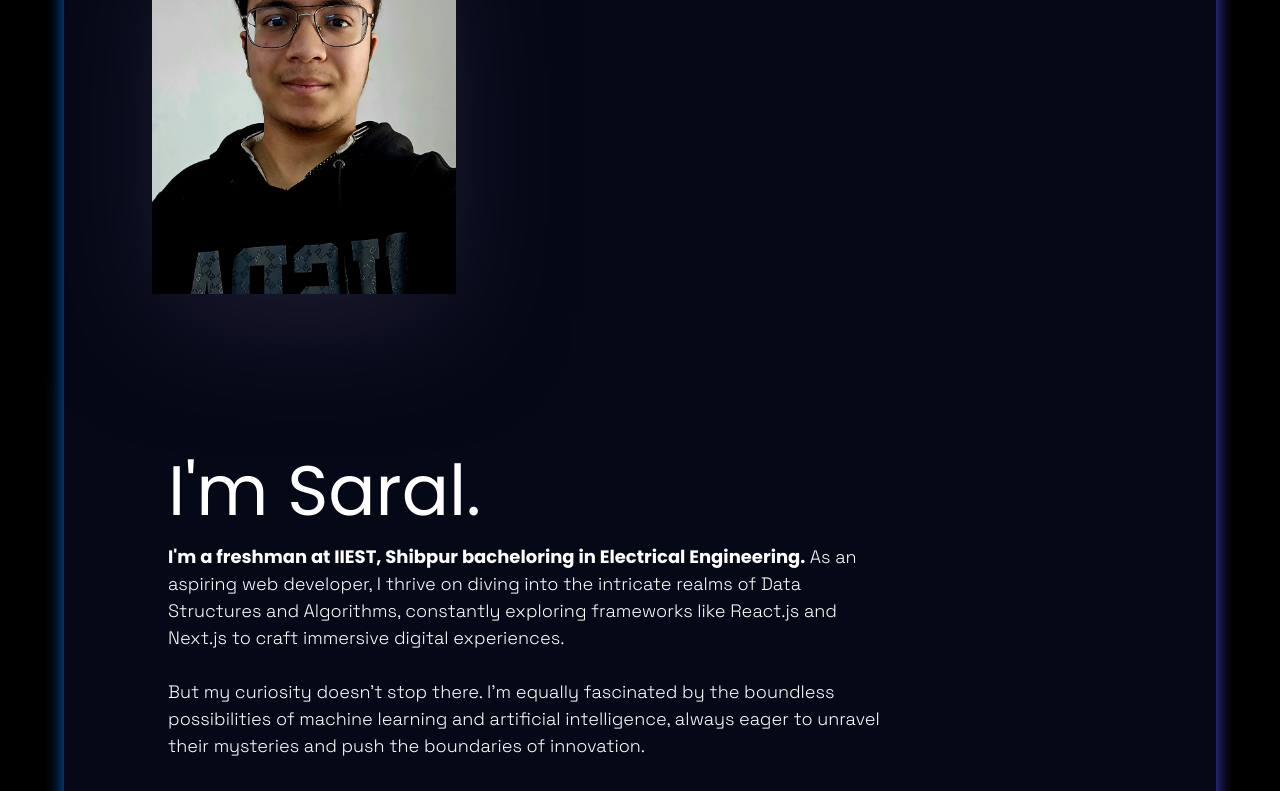
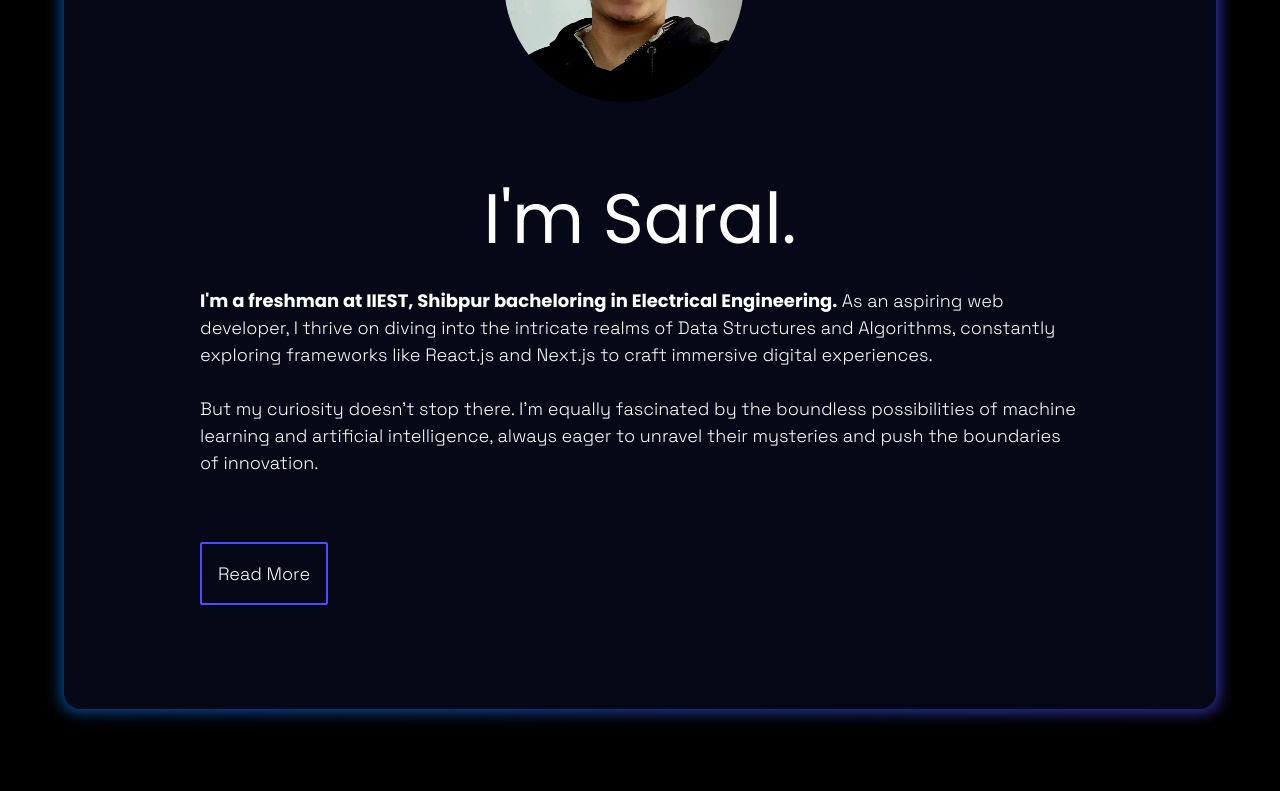
Before and after one commit to saral-gupta7/Portfolio, a React (Vite) app: page / in a window 1280 px wide. Shown: the part 1220-2011 px from the top of the page. Built offline with nearby package versions, Linux system fonts and the light colour scheme; what tailwindcss-animated would draw is missing.

Commit message:
New Changes

```diff
--- a/src/components/AboutMe.jsx
+++ b/src/components/AboutMe.jsx
@@ -23,13 +23,14 @@ const AboutMe = () => {
       </motion.div>
       {/* <div className="max-w-[80rem] flex justify-center items-center mx-auto"> */}
       <div
-        className={` relative px-16 py-16 w-full mx-auto flex md:flex-row flex-wrap items-center justify-between bg-primary group rounded-2xl font-grotesk `}
+        className={` relative sm:px-16 sm:py-16 px-5 w-full
+        } mx-auto flex md:flex-col flex-wrap items-center justify-between bg-primary group rounded-2xl font-grotesk `}
       >
         <div className="absolute -inset-0.5 bg-gradient-to-r from-[#0575E6] to-[#4d4dff] rounded-2xl blur z-[-3] opacity-75 group-hover:opacity-100 transition duration-300 "></div>
-        <div className="w-[30rem] flex flex-col items-start p-6">
+        <div className="w-[20rem] flex flex-col items-start p-6">
           <img
             src={profile}
-            className="relative w-[11.5rem] h-[16.1rem] sm:w-[19rem] sm:h-[27rem] mb-20 rounded-t-[8rem] shadow-card object-cover hover:scale-105 transition-all"
+            className="relative w-[11.5rem] h-[16.1rem] sm:w-[15rem] sm:h-[15rem]  rounded-full  object-cover hover:scale-105 transition-all"
           />
 
           {/* <p>
@@ -76,14 +77,13 @@ const AboutMe = () => {
             {show ? "Read More" : "Read Less"}
           </button> */}
         </div>
-
-        <div className={`${show ? "hidden" : "w-[50rem]"}`}>
+        <div className={` w-[60rem]`}>
           <p className="font-grotesk p-10 text-[18px]">
-            <span className="text-white text-[70px] font-poppins block">
+            <span className="text-white text-[70px] font-poppins flex justify-center mb-4">
               {" "}
               I&apos;m Saral.
             </span>{" "}
-            <span className="text-white font-bold ">
+            <span className=" text-white font-bold  ">
               I&apos;m a freshman at IIEST, Shibpur bacheloring in Electrical
               Engineering.
             </span>{" "}
@@ -96,13 +96,24 @@ const AboutMe = () => {
             artificial intelligence, always eager to unravel their mysteries and
             push the boundaries of innovation. <br />
             <br />
-            Driven by my relentless passion and an insatiable thirst for
-            knowledge, I&apos;m on a journey to not just keep up with the
-            ever-evolving tech landscape but to carve my own path towards
-            success. Join me as I embark on this exhilarating adventure of
-            learning, growth, and discovery.
+            {show
+              ? "Driven by my relentless passion and an insatiable thirst for \
+            knowledge, I'm on a journey to not just keep up with the \
+            ever-evolving tech landscape but to carve my own path towards \
+            success. Join me as I embark on this exhilarating adventure of \
+            learning, growth, and discovery."
+              : ``}
+            <br />
+            <button
+              className="sm:mt-3 mt-10 sm:flex sm:justify-center justify-start p-4 border-2 border-[#4d4dff] rounded-sm hover:bg-[#4d4dff]"
+              onClick={() => {
+                setshow(!show);
+              }}
+            >
+              {show ? "Read Less" : "Read More"}
+            </button>
           </p>
-        </div>
+        </div>{" "}
       </div>
       {/* </div> */}
     </>
```
